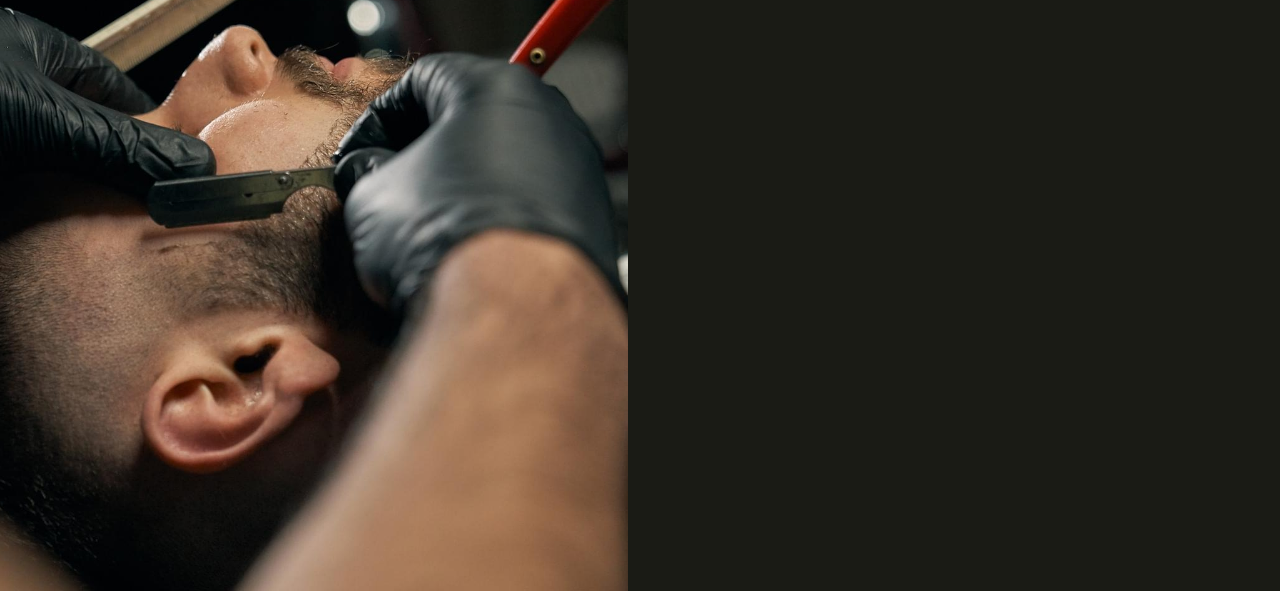
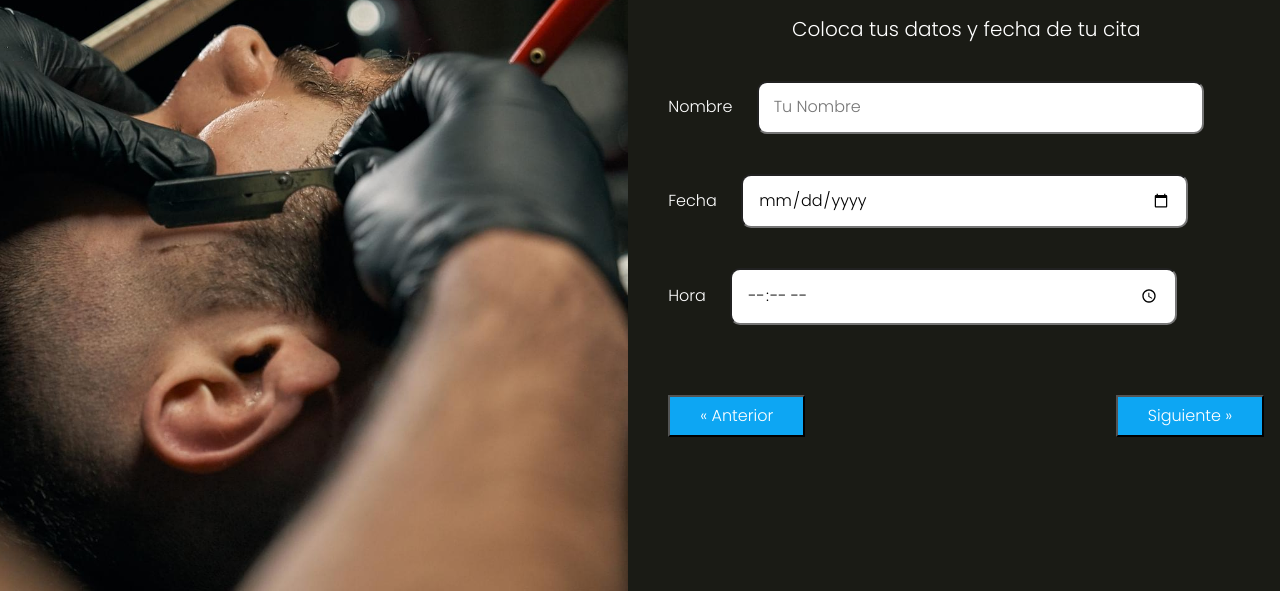
Before and after one commit to Longodios/AppPeluqueria, a website with bundled scripts: page index.html in a window 1280 px wide. Both pictures are taken after a click on the button "INFORMACIÓN CLIENTE". Shown: the part 209-800 px from the top of the page. Built offline with nearby package versions, Linux system fonts and the light colour scheme.

Commit message:
Version Viernes Taller

```diff
--- a/index.html
+++ b/index.html
@@ -32,11 +32,37 @@
             </div>
             <div id="paso-2" class="seccion">
                 <h2>Tus Datos y Cita</h2>
+                <p class="text-center">Coloca tus datos y fecha de tu cita</p>
+                <form class="formulario">
+                    <div class="campo">
+                        <label for="nombre"> Nombre </label>
+                        <input type="text" id="nombre" placeholder="Tu Nombre">
+                    </div>
+                    <div class="campo">
+                        <label for="fecha"> Fecha </label>
+                        <input type="date" id="fecha">
+                    </div>
+                    <div class="campo">
+                        <label for="hora"> Hora</label>
+                        <input type="time" id="hora">
+                    </div>
+                </form>
             </div>
             <div id="paso-3" class="seccion">
                 <h2> Resumen</h2>
             </div>
+
+            <div class="paginacion">
+                <button id="anterior">
+                  &laquo;  Anterior
+                </button>
+
+                <button id="siguiente">
+                    Siguiente &raquo;
+                </button>
+            </div>
         </div>
+
     </div>
 
     <script src="build/js/bundle.min.js"></script>
--- a/src/js/app.js
+++ b/src/js/app.js
@@ -14,11 +14,82 @@ function iniciarApp() {
     //Oculta o muestra una seccion el tab al que se presiona
 
     cambiarSeccion();
+
+    //Pagina siguiente
+
+    paginaSiguiente();
+
+    //Pagina anterior
+
+    paginaAnterior();
+
+    //Comprueba la pagina actual para ocultar o mostrar la paginacion
+
+    botonesPaginador();
+}
+
+function botonesPaginador() {
+
+    const paginaSiguiente = document.querySelector('#siguiente');
+    const paginaAnterior = document.querySelector('#anterior');
+
+    if (pagina === 1) {
+
+        paginaAnterior.classList.add('ocultar');
+    } else if (pagina === 3) {
+
+        paginaSiguiente.classList.add('ocultar');
+        paginaAnterior.classList.remove('ocultar');
+
+    } else {
+        paginaAnterior.classList.remove('ocultar');
+        paginaSiguiente.classList.remove('ocultar');
+    }
+
+    mostrarSeccion();
+}
+
+
+
+function paginaSiguiente() {
+    const paginaSiguiente = document.querySelector('#siguiente');
+    paginaSiguiente.addEventListener('click', () => {
+        pagina++;
+        botonesPaginador();
+    });
+}
+
+function paginaAnterior() {
+    const paginaAnterior = document.querySelector('#anterior');
+    paginaAnterior.addEventListener('click', () => {
+        pagina--;
+        botonesPaginador();
+    });
 }
 
 function mostrarSeccion() {
+
+    //Eliminar mostrar-seccion de la seccion anterior
+    const seccionAnterior = document.querySelector('.mostrar-seccion');
+
+    if (seccionAnterior) {
+        seccionAnterior.classList.remove('mostrar-seccion');
+    }
+
+
+
+
+
+
     const seccionActual = document.querySelector(`#paso-${pagina}`);
     seccionActual.classList.add('mostrar-seccion');
+
+    //Eliminar la clase de actual en el tab anterior
+    const tabAnterior = document.querySelector('.tabs .actual');
+    if (tabAnterior) {
+        tabAnterior.classList.remove('actual');
+    }
+
 
     //Resalta el tab actual
 
@@ -36,21 +107,12 @@ function cambiarSeccion() {
 
             pagina = parseInt(e.target.dataset.paso);
 
-            //Eliminar mostrar-seccion de la seccion anterior
 
-            document.querySelector('.mostrar-seccion').classList.remove('mostrar-seccion');
+            //Llamar la función de mostrar seccion
 
-            //Agrega mostrar-seccion donde dimos click
-            const seccion = document.querySelector(`#paso-${pagina}`);
-            seccion.classList.add('mostrar-seccion');
+            mostrarSeccion();
 
-            //Eliminar la clase de actual en el tab anterior
-            document.querySelector('.tabs .actual ').classList.remove('actual');
-
-            //Agregar la clase de actual en el nuevo tab
-
-            const tab = document.querySelector(`[data-paso="${pagina}"]`);
-            tab.classList.add('actual');
+            botonesPaginador();
 
         })
     })
--- a/src/scss/app.scss
+++ b/src/scss/app.scss
@@ -6,3 +6,5 @@
 @import 'layout/UI.scss';
 @import 'layout/tabs.scss';
 @import 'layout/servicios';
+@import 'layout/paginacion.scss';
+@import 'layout/formulario.scss';
--- /dev/null
+++ b/src/scss/layout/_formulario.scss
@@ -0,0 +1,16 @@
+.formulario {
+    display: flex;
+    flex-direction: column;
+}
+
+.campo {
+    label {
+        color: $blanco;
+    }
+    input {
+        margin: 2rem;
+        width: 75%;
+        padding: 1.5rem;
+        border-radius: 1rem;
+    }
+}
--- /dev/null
+++ b/src/scss/layout/_paginacion.scss
@@ -0,0 +1,18 @@
+.paginacion {
+    display: flex;
+    justify-content: space-between;
+    padding: $separacion 0;
+    button {
+        background-color: $azul;
+        padding: 1rem 3rem;
+        display: block;
+        text-align: center;
+        color: $blanco;
+        &.ocultar {
+            visibility: hidden;
+        }
+        &hover {
+            cursor: pointer;
+        }
+    }
+}
```
Also changed, not shown: build/css/app.css, build/js/bundle.min.js, 2 other files.
